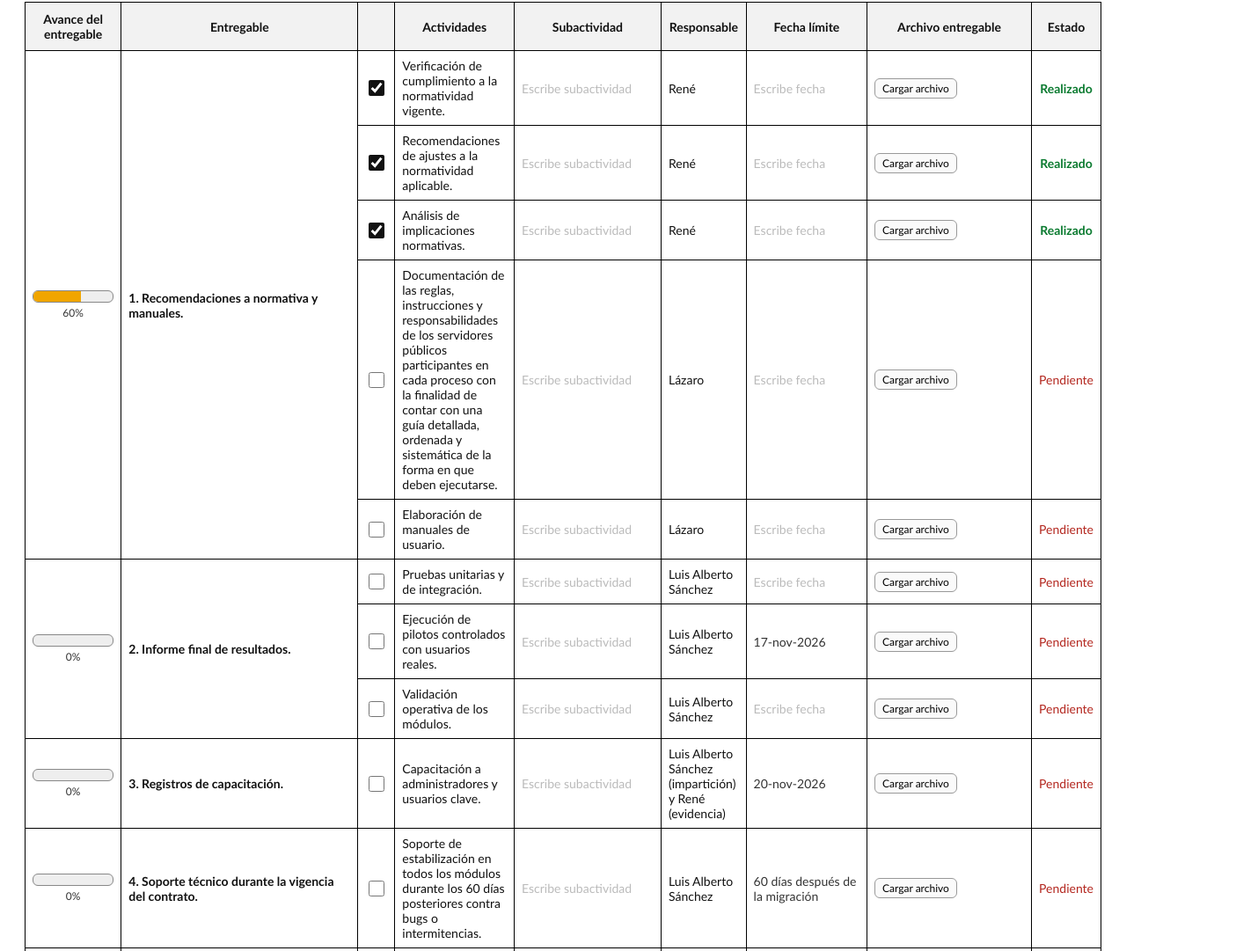
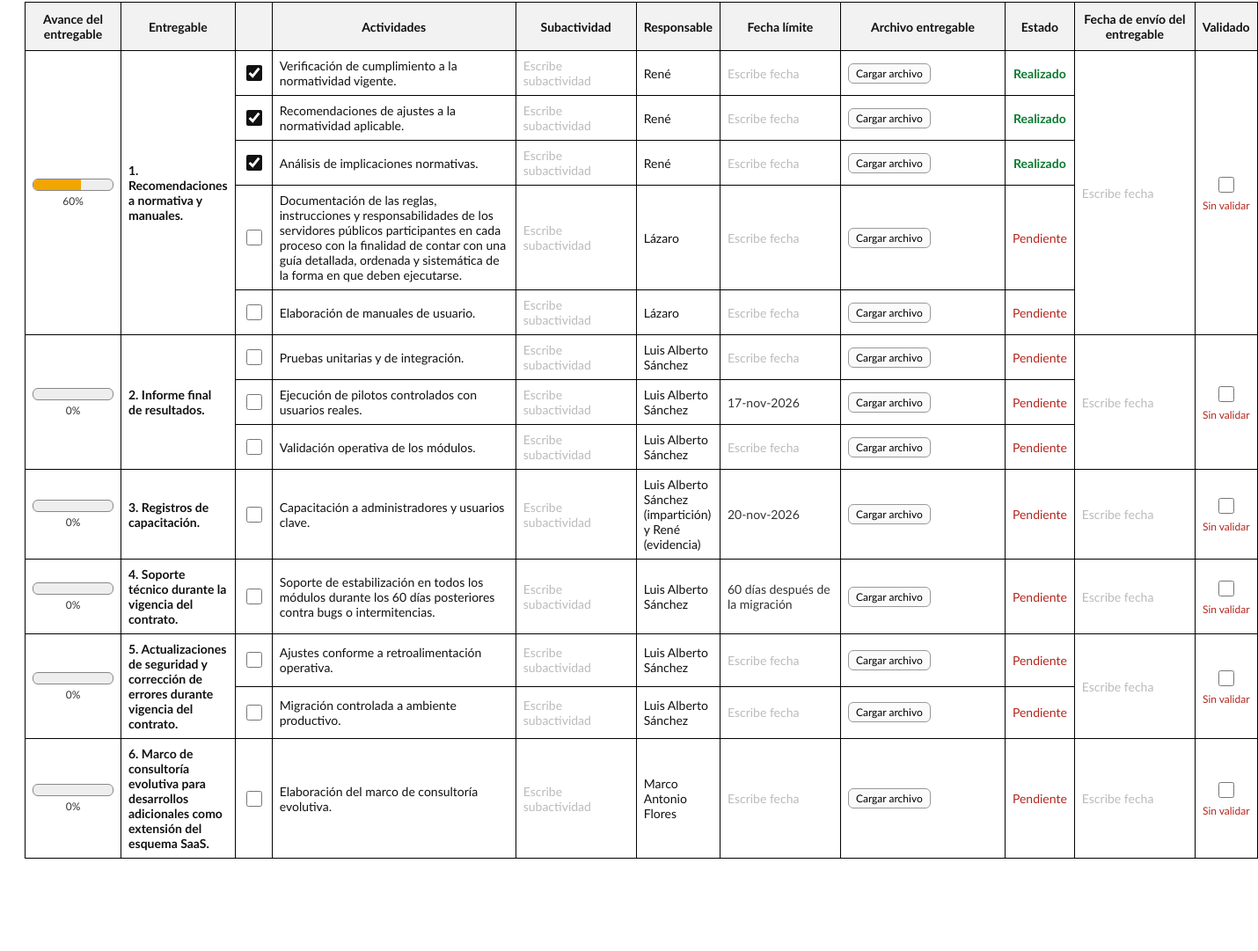
Before and after one commit to guatto27/pigop-entregables, a plain HTML site: page index.html in a window 1280 px wide. Shown: the part 147-1228 px from the top of the page at 88% size, 1430 px wide, since content can reach past the window. After the commit the page ends 1151 px from the top, so only its background shows below. Drawn offline with Linux system fonts and the light colour scheme.

Commit message:
Fecha de envío y Validado por entregable

```diff
--- a/index.html
+++ b/index.html
@@ -8,34 +8,35 @@ th{font-weight:700;padding:10px 8px;text-align:center;background:#f2f2f2}
 td{padding:8px;vertical-align:middle}
 td,th{border:1px solid #000}
 .c{text-align:center}
-.ent-name{font-weight:600;width:22%}
+.ent-name{font-weight:600;width:15%} .actn{min-width:260px}
 input[type=checkbox]{width:18px;height:18px;cursor:pointer;accent-color:#111}
 .fecha{min-width:120px;color:#333} .pb{width:90px;height:12px;border:1px solid #888;border-radius:6px;overflow:hidden;margin:0 auto;background:#eee} .pbf{height:100%;width:0;background:#2e7d32;transition:width .3s} .pbt{font-size:12px;margin-top:4px;color:#333} .fecha:empty:before{content:'Escribe fecha';color:#bbb}
 .fecha:focus{outline:2px solid #4a7dff;background:#f3f6ff}
 .done{color:#0a7a2f;font-weight:600} .pend{color:#b3261e}
 .bar{display:flex;gap:12px;align-items:center;margin-bottom:14px;font-size:13px;color:#444}
 button{font:inherit;padding:5px 10px;border:1px solid #999;background:#fafafa;border-radius:6px;cursor:pointer}
-.sub-act{min-width:150px;color:#333} .sub-act:empty:before{content:'Escribe subactividad';color:#bbb} .sub-act:focus{outline:2px solid #4a7dff;background:#f3f6ff}
+.sub-act{min-width:120px;color:#333} .sub-act:empty:before{content:'Escribe subactividad';color:#bbb} .sub-act:focus{outline:2px solid #4a7dff;background:#f3f6ff}
 .file{min-width:170px;font-size:13px} .file a{color:#1a56c4;word-break:break-all} .file .x{border:none;background:none;color:#b3261e;padding:0 4px;font-weight:700} .file .all{display:block;margin-top:4px;font-size:12px;padding:2px 6px} .file .up{font-size:12px;padding:3px 8px}
+.val{display:flex;flex-direction:column;align-items:center;gap:4px;font-size:12px;cursor:pointer} .val span:before{content:'Sin validar';color:#b3261e} .valc:checked+span:before{content:'Validado';color:#0a7a2f;font-weight:600}
 @media print{button{display:none}}
 </style></head><body>
 <h1>PIGOP · Entregables del contrato y actividades de la Fase 3</h1>
-<div class="sub">Fase 3. Alineación normativa e implementación · Da clic en las casillas para marcar lo entregado y en «Fecha límite» o «Subactividad» para escribir. Con «Cargar archivo» adjuntas el entregable de cada actividad, y si un solo archivo cubre varias actividades, usa «Usar en todo el entregable». Todo se guarda en este navegador.</div>
+<div class="sub">Fase 3. Alineación normativa e implementación · Da clic en las casillas para marcar lo entregado y en «Fecha límite», «Subactividad» o «Fecha de envío» para escribir; marca «Validado» cuando se valide el entregable. Con «Cargar archivo» adjuntas el entregable de cada actividad, y si un solo archivo cubre varias actividades, usa «Usar en todo el entregable». Todo se guarda en este navegador.</div>
 <div class="bar"><span id="prog"></span><button onclick="window.print()">Imprimir / PDF</button><button onclick="if(confirm('¿Regresar a los estados iniciales? También se quitan los archivos cargados.')){localStorage.removeItem(K);indexedDB.deleteDatabase('pigop-entregables-archivos');location.reload()}">Restablecer</button></div>
-<table><thead><tr><th>Avance del entregable</th><th>Entregable</th><th></th><th>Actividades</th><th>Subactividad</th><th>Responsable</th><th>Fecha límite</th><th>Archivo entregable</th><th>Estado</th></tr></thead><tbody>
-<tr><td rowspan="5" class="c gtop"><div class="pb" data-e="0"><div class="pbf"></div></div><div class="pbt" data-e="0"></div></td><td rowspan="5" class="ent-name gtop">1. Recomendaciones a normativa y manuales.</td><td class="c gtop"><input type="checkbox" class="act" data-k="a0_0" data-e="0" data-def="1"></td><td class="gtop">Verificación de cumplimiento a la normatividad vigente.</td><td class="sub-act gtop" contenteditable="true" data-k="s0_0"></td><td class="gtop">René</td><td class="fecha gtop" contenteditable="true" data-k="f0_0" data-def=""></td><td class="file gtop" data-k="a0_0" data-e="0" data-multi="1"></td><td class="c estado gtop" data-for="a0_0"></td></tr>
-<tr><td class="c"><input type="checkbox" class="act" data-k="a0_1" data-e="0" data-def="1"></td><td class="">Recomendaciones de ajustes a la normatividad aplicable.</td><td class="sub-act" contenteditable="true" data-k="s0_1"></td><td class="">René</td><td class="fecha" contenteditable="true" data-k="f0_1" data-def=""></td><td class="file" data-k="a0_1" data-e="0" data-multi="1"></td><td class="c estado" data-for="a0_1"></td></tr>
-<tr><td class="c"><input type="checkbox" class="act" data-k="a0_2" data-e="0" data-def="1"></td><td class="">Análisis de implicaciones normativas.</td><td class="sub-act" contenteditable="true" data-k="s0_2"></td><td class="">René</td><td class="fecha" contenteditable="true" data-k="f0_2" data-def=""></td><td class="file" data-k="a0_2" data-e="0" data-multi="1"></td><td class="c estado" data-for="a0_2"></td></tr>
-<tr><td class="c"><input type="checkbox" class="act" data-k="a0_3" data-e="0" data-def="0"></td><td class="">Documentación de las reglas, instrucciones y responsabilidades de los servidores públicos participantes en cada proceso con la finalidad de contar con una guía detallada, ordenada y sistemática de la forma en que deben ejecutarse.</td><td class="sub-act" contenteditable="true" data-k="s0_3"></td><td class="">Lázaro</td><td class="fecha" contenteditable="true" data-k="f0_3" data-def=""></td><td class="file" data-k="a0_3" data-e="0" data-multi="1"></td><td class="c estado" data-for="a0_3"></td></tr>
-<tr><td class="c"><input type="checkbox" class="act" data-k="a0_4" data-e="0" data-def="0"></td><td class="">Elaboración de manuales de usuario.</td><td class="sub-act" contenteditable="true" data-k="s0_4"></td><td class="">Lázaro</td><td class="fecha" contenteditable="true" data-k="f0_4" data-def=""></td><td class="file" data-k="a0_4" data-e="0" data-multi="1"></td><td class="c estado" data-for="a0_4"></td></tr>
-<tr><td rowspan="3" class="c gtop"><div class="pb" data-e="1"><div class="pbf"></div></div><div class="pbt" data-e="1"></div></td><td rowspan="3" class="ent-name gtop">2. Informe final de resultados.</td><td class="c gtop"><input type="checkbox" class="act" data-k="a1_0" data-e="1" data-def="0"></td><td class="gtop">Pruebas unitarias y de integración.</td><td class="sub-act gtop" contenteditable="true" data-k="s1_0"></td><td class="gtop">Luis Alberto Sánchez</td><td class="fecha gtop" contenteditable="true" data-k="f1_0" data-def=""></td><td class="file gtop" data-k="a1_0" data-e="1" data-multi="1"></td><td class="c estado gtop" data-for="a1_0"></td></tr>
-<tr><td class="c"><input type="checkbox" class="act" data-k="a1_1" data-e="1" data-def="0"></td><td class="">Ejecución de pilotos controlados con usuarios reales.</td><td class="sub-act" contenteditable="true" data-k="s1_1"></td><td class="">Luis Alberto Sánchez</td><td class="fecha" contenteditable="true" data-k="f1_1" data-def="17-nov-2026">17-nov-2026</td><td class="file" data-k="a1_1" data-e="1" data-multi="1"></td><td class="c estado" data-for="a1_1"></td></tr>
-<tr><td class="c"><input type="checkbox" class="act" data-k="a1_2" data-e="1" data-def="0"></td><td class="">Validación operativa de los módulos.</td><td class="sub-act" contenteditable="true" data-k="s1_2"></td><td class="">Luis Alberto Sánchez</td><td class="fecha" contenteditable="true" data-k="f1_2" data-def=""></td><td class="file" data-k="a1_2" data-e="1" data-multi="1"></td><td class="c estado" data-for="a1_2"></td></tr>
-<tr><td rowspan="1" class="c gtop"><div class="pb" data-e="2"><div class="pbf"></div></div><div class="pbt" data-e="2"></div></td><td rowspan="1" class="ent-name gtop">3. Registros de capacitación.</td><td class="c gtop"><input type="checkbox" class="act" data-k="a2_0" data-e="2" data-def="0"></td><td class="gtop">Capacitación a administradores y usuarios clave.</td><td class="sub-act gtop" contenteditable="true" data-k="s2_0"></td><td class="gtop">Luis Alberto Sánchez (impartición) y René (evidencia)</td><td class="fecha gtop" contenteditable="true" data-k="f2_0" data-def="20-nov-2026">20-nov-2026</td><td class="file gtop" data-k="a2_0" data-e="2" data-multi="0"></td><td class="c estado gtop" data-for="a2_0"></td></tr>
-<tr><td rowspan="1" class="c gtop"><div class="pb" data-e="3"><div class="pbf"></div></div><div class="pbt" data-e="3"></div></td><td rowspan="1" class="ent-name gtop">4. Soporte técnico durante la vigencia del contrato.</td><td class="c gtop"><input type="checkbox" class="act" data-k="a3_0" data-e="3" data-def="0"></td><td class="gtop">Soporte de estabilización en todos los módulos durante los 60 días posteriores contra bugs o intermitencias.</td><td class="sub-act gtop" contenteditable="true" data-k="s3_0"></td><td class="gtop">Luis Alberto Sánchez</td><td class="fecha gtop" contenteditable="true" data-k="f3_0" data-def="60 días después de la migración">60 días después de la migración</td><td class="file gtop" data-k="a3_0" data-e="3" data-multi="0"></td><td class="c estado gtop" data-for="a3_0"></td></tr>
-<tr><td rowspan="2" class="c gtop"><div class="pb" data-e="4"><div class="pbf"></div></div><div class="pbt" data-e="4"></div></td><td rowspan="2" class="ent-name gtop">5. Actualizaciones de seguridad y corrección de errores durante vigencia del contrato.</td><td class="c gtop"><input type="checkbox" class="act" data-k="a4_0" data-e="4" data-def="0"></td><td class="gtop">Ajustes conforme a retroalimentación operativa.</td><td class="sub-act gtop" contenteditable="true" data-k="s4_0"></td><td class="gtop">Luis Alberto Sánchez</td><td class="fecha gtop" contenteditable="true" data-k="f4_0" data-def=""></td><td class="file gtop" data-k="a4_0" data-e="4" data-multi="1"></td><td class="c estado gtop" data-for="a4_0"></td></tr>
-<tr><td class="c"><input type="checkbox" class="act" data-k="a4_1" data-e="4" data-def="0"></td><td class="">Migración controlada a ambiente productivo.</td><td class="sub-act" contenteditable="true" data-k="s4_1"></td><td class="">Luis Alberto Sánchez</td><td class="fecha" contenteditable="true" data-k="f4_1" data-def=""></td><td class="file" data-k="a4_1" data-e="4" data-multi="1"></td><td class="c estado" data-for="a4_1"></td></tr>
-<tr><td rowspan="1" class="c gtop"><div class="pb" data-e="5"><div class="pbf"></div></div><div class="pbt" data-e="5"></div></td><td rowspan="1" class="ent-name gtop">6. Marco de consultoría evolutiva para desarrollos adicionales como extensión del esquema SaaS.</td><td class="c gtop"><input type="checkbox" class="act" data-k="a5_0" data-e="5" data-def="0"></td><td class="gtop">Elaboración del marco de consultoría evolutiva.</td><td class="sub-act gtop" contenteditable="true" data-k="s5_0"></td><td class="gtop">Marco Antonio Flores</td><td class="fecha gtop" contenteditable="true" data-k="f5_0" data-def=""></td><td class="file gtop" data-k="a5_0" data-e="5" data-multi="0"></td><td class="c estado gtop" data-for="a5_0"></td></tr>
+<table><thead><tr><th>Avance del entregable</th><th>Entregable</th><th></th><th>Actividades</th><th>Subactividad</th><th>Responsable</th><th>Fecha límite</th><th>Archivo entregable</th><th>Estado</th><th>Fecha de envío del entregable</th><th>Validado</th></tr></thead><tbody>
+<tr><td rowspan="5" class="c gtop"><div class="pb" data-e="0"><div class="pbf"></div></div><div class="pbt" data-e="0"></div></td><td rowspan="5" class="ent-name gtop">1. Recomendaciones a normativa y manuales.</td><td class="c gtop"><input type="checkbox" class="act" data-k="a0_0" data-e="0" data-def="1"></td><td class="actn gtop">Verificación de cumplimiento a la normatividad vigente.</td><td class="sub-act gtop" contenteditable="true" data-k="s0_0"></td><td class="gtop">René</td><td class="fecha gtop" contenteditable="true" data-k="f0_0" data-def=""></td><td class="file gtop" data-k="a0_0" data-e="0" data-multi="1"></td><td class="c estado gtop" data-for="a0_0"></td><td rowspan="5" class="fecha env gtop" contenteditable="true" data-k="env0" data-def=""></td><td rowspan="5" class="c gtop"><label class="val"><input type="checkbox" class="valc" data-k="val0"><span></span></label></td></tr>
+<tr><td class="c"><input type="checkbox" class="act" data-k="a0_1" data-e="0" data-def="1"></td><td class="actn">Recomendaciones de ajustes a la normatividad aplicable.</td><td class="sub-act" contenteditable="true" data-k="s0_1"></td><td class="">René</td><td class="fecha" contenteditable="true" data-k="f0_1" data-def=""></td><td class="file" data-k="a0_1" data-e="0" data-multi="1"></td><td class="c estado" data-for="a0_1"></td></tr>
+<tr><td class="c"><input type="checkbox" class="act" data-k="a0_2" data-e="0" data-def="1"></td><td class="actn">Análisis de implicaciones normativas.</td><td class="sub-act" contenteditable="true" data-k="s0_2"></td><td class="">René</td><td class="fecha" contenteditable="true" data-k="f0_2" data-def=""></td><td class="file" data-k="a0_2" data-e="0" data-multi="1"></td><td class="c estado" data-for="a0_2"></td></tr>
+<tr><td class="c"><input type="checkbox" class="act" data-k="a0_3" data-e="0" data-def="0"></td><td class="actn">Documentación de las reglas, instrucciones y responsabilidades de los servidores públicos participantes en cada proceso con la finalidad de contar con una guía detallada, ordenada y sistemática de la forma en que deben ejecutarse.</td><td class="sub-act" contenteditable="true" data-k="s0_3"></td><td class="">Lázaro</td><td class="fecha" contenteditable="true" data-k="f0_3" data-def=""></td><td class="file" data-k="a0_3" data-e="0" data-multi="1"></td><td class="c estado" data-for="a0_3"></td></tr>
+<tr><td class="c"><input type="checkbox" class="act" data-k="a0_4" data-e="0" data-def="0"></td><td class="actn">Elaboración de manuales de usuario.</td><td class="sub-act" contenteditable="true" data-k="s0_4"></td><td class="">Lázaro</td><td class="fecha" contenteditable="true" data-k="f0_4" data-def=""></td><td class="file" data-k="a0_4" data-e="0" data-multi="1"></td><td class="c estado" data-for="a0_4"></td></tr>
+<tr><td rowspan="3" class="c gtop"><div class="pb" data-e="1"><div class="pbf"></div></div><div class="pbt" data-e="1"></div></td><td rowspan="3" class="ent-name gtop">2. Informe final de resultados.</td><td class="c gtop"><input type="checkbox" class="act" data-k="a1_0" data-e="1" data-def="0"></td><td class="actn gtop">Pruebas unitarias y de integración.</td><td class="sub-act gtop" contenteditable="true" data-k="s1_0"></td><td class="gtop">Luis Alberto Sánchez</td><td class="fecha gtop" contenteditable="true" data-k="f1_0" data-def=""></td><td class="file gtop" data-k="a1_0" data-e="1" data-multi="1"></td><td class="c estado gtop" data-for="a1_0"></td><td rowspan="3" class="fecha env gtop" contenteditable="true" data-k="env1" data-def=""></td><td rowspan="3" class="c gtop"><label class="val"><input type="checkbox" class="valc" data-k="val1"><span></span></label></td></tr>
+<tr><td class="c"><input type="checkbox" class="act" data-k="a1_1" data-e="1" data-def="0"></td><td class="actn">Ejecución de pilotos controlados con usuarios reales.</td><td class="sub-act" contenteditable="true" data-k="s1_1"></td><td class="">Luis Alberto Sánchez</td><td class="fecha" contenteditable="true" data-k="f1_1" data-def="17-nov-2026">17-nov-2026</td><td class="file" data-k="a1_1" data-e="1" data-multi="1"></td><td class="c estado" data-for="a1_1"></td></tr>
+<tr><td class="c"><input type="checkbox" class="act" data-k="a1_2" data-e="1" data-def="0"></td><td class="actn">Validación operativa de los módulos.</td><td class="sub-act" contenteditable="true" data-k="s1_2"></td><td class="">Luis Alberto Sánchez</td><td class="fecha" contenteditable="true" data-k="f1_2" data-def=""></td><td class="file" data-k="a1_2" data-e="1" data-multi="1"></td><td class="c estado" data-for="a1_2"></td></tr>
+<tr><td rowspan="1" class="c gtop"><div class="pb" data-e="2"><div class="pbf"></div></div><div class="pbt" data-e="2"></div></td><td rowspan="1" class="ent-name gtop">3. Registros de capacitación.</td><td class="c gtop"><input type="checkbox" class="act" data-k="a2_0" data-e="2" data-def="0"></td><td class="actn gtop">Capacitación a administradores y usuarios clave.</td><td class="sub-act gtop" contenteditable="true" data-k="s2_0"></td><td class="gtop">Luis Alberto Sánchez (impartición) y René (evidencia)</td><td class="fecha gtop" contenteditable="true" data-k="f2_0" data-def="20-nov-2026">20-nov-2026</td><td class="file gtop" data-k="a2_0" data-e="2" data-multi="0"></td><td class="c estado gtop" data-for="a2_0"></td><td rowspan="1" class="fecha env gtop" contenteditable="true" data-k="env2" data-def=""></td><td rowspan="1" class="c gtop"><label class="val"><input type="checkbox" class="valc" data-k="val2"><span></span></label></td></tr>
+<tr><td rowspan="1" class="c gtop"><div class="pb" data-e="3"><div class="pbf"></div></div><div class="pbt" data-e="3"></div></td><td rowspan="1" class="ent-name gtop">4. Soporte técnico durante la vigencia del contrato.</td><td class="c gtop"><input type="checkbox" class="act" data-k="a3_0" data-e="3" data-def="0"></td><td class="actn gtop">Soporte de estabilización en todos los módulos durante los 60 días posteriores contra bugs o intermitencias.</td><td class="sub-act gtop" contenteditable="true" data-k="s3_0"></td><td class="gtop">Luis Alberto Sánchez</td><td class="fecha gtop" contenteditable="true" data-k="f3_0" data-def="60 días después de la migración">60 días después de la migración</td><td class="file gtop" data-k="a3_0" data-e="3" data-multi="0"></td><td class="c estado gtop" data-for="a3_0"></td><td rowspan="1" class="fecha env gtop" contenteditable="true" data-k="env3" data-def=""></td><td rowspan="1" class="c gtop"><label class="val"><input type="checkbox" class="valc" data-k="val3"><span></span></label></td></tr>
+<tr><td rowspan="2" class="c gtop"><div class="pb" data-e="4"><div class="pbf"></div></div><div class="pbt" data-e="4"></div></td><td rowspan="2" class="ent-name gtop">5. Actualizaciones de seguridad y corrección de errores durante vigencia del contrato.</td><td class="c gtop"><input type="checkbox" class="act" data-k="a4_0" data-e="4" data-def="0"></td><td class="actn gtop">Ajustes conforme a retroalimentación operativa.</td><td class="sub-act gtop" contenteditable="true" data-k="s4_0"></td><td class="gtop">Luis Alberto Sánchez</td><td class="fecha gtop" contenteditable="true" data-k="f4_0" data-def=""></td><td class="file gtop" data-k="a4_0" data-e="4" data-multi="1"></td><td class="c estado gtop" data-for="a4_0"></td><td rowspan="2" class="fecha env gtop" contenteditable="true" data-k="env4" data-def=""></td><td rowspan="2" class="c gtop"><label class="val"><input type="checkbox" class="valc" data-k="val4"><span></span></label></td></tr>
+<tr><td class="c"><input type="checkbox" class="act" data-k="a4_1" data-e="4" data-def="0"></td><td class="actn">Migración controlada a ambiente productivo.</td><td class="sub-act" contenteditable="true" data-k="s4_1"></td><td class="">Luis Alberto Sánchez</td><td class="fecha" contenteditable="true" data-k="f4_1" data-def=""></td><td class="file" data-k="a4_1" data-e="4" data-multi="1"></td><td class="c estado" data-for="a4_1"></td></tr>
+<tr><td rowspan="1" class="c gtop"><div class="pb" data-e="5"><div class="pbf"></div></div><div class="pbt" data-e="5"></div></td><td rowspan="1" class="ent-name gtop">6. Marco de consultoría evolutiva para desarrollos adicionales como extensión del esquema SaaS.</td><td class="c gtop"><input type="checkbox" class="act" data-k="a5_0" data-e="5" data-def="0"></td><td class="actn gtop">Elaboración del marco de consultoría evolutiva.</td><td class="sub-act gtop" contenteditable="true" data-k="s5_0"></td><td class="gtop">Marco Antonio Flores</td><td class="fecha gtop" contenteditable="true" data-k="f5_0" data-def=""></td><td class="file gtop" data-k="a5_0" data-e="5" data-multi="0"></td><td class="c estado gtop" data-for="a5_0"></td><td rowspan="1" class="fecha env gtop" contenteditable="true" data-k="env5" data-def=""></td><td rowspan="1" class="c gtop"><label class="val"><input type="checkbox" class="valc" data-k="val5"><span></span></label></td></tr>
 </tbody></table>
 <script>
 const K='pigop-fase3-checklist-v1';let s=JSON.parse(localStorage.getItem(K)||'{}');
@@ -58,5 +59,6 @@ async function drawFile(td){const k=td.dataset.k;const v=await get(k);td.innerHT
  else{const i=document.createElement('input');i.type='file';i.style.display='none';i.onchange=async()=>{const f=i.files[0];if(!f)return;await put(k,{name:f.name,blob:f});drawFile(td)};
   const b=document.createElement('button');b.className='up';b.textContent='Cargar archivo';b.onclick=()=>i.click();td.append(i,b)}}
 req.onsuccess=()=>{db=req.result;document.querySelectorAll('.file').forEach(drawFile)};
+document.querySelectorAll('.valc').forEach(c=>{c.checked=!!s[c.dataset.k];c.addEventListener('change',()=>{s[c.dataset.k]=c.checked;save()})});
 paint();
 </script></body></html>
```
